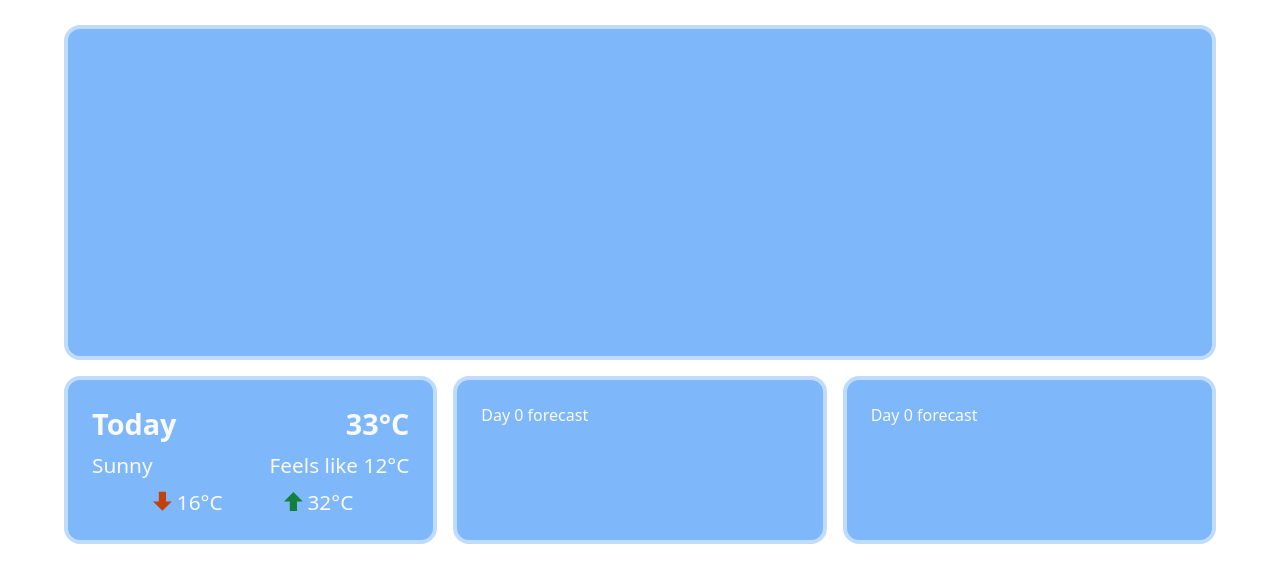
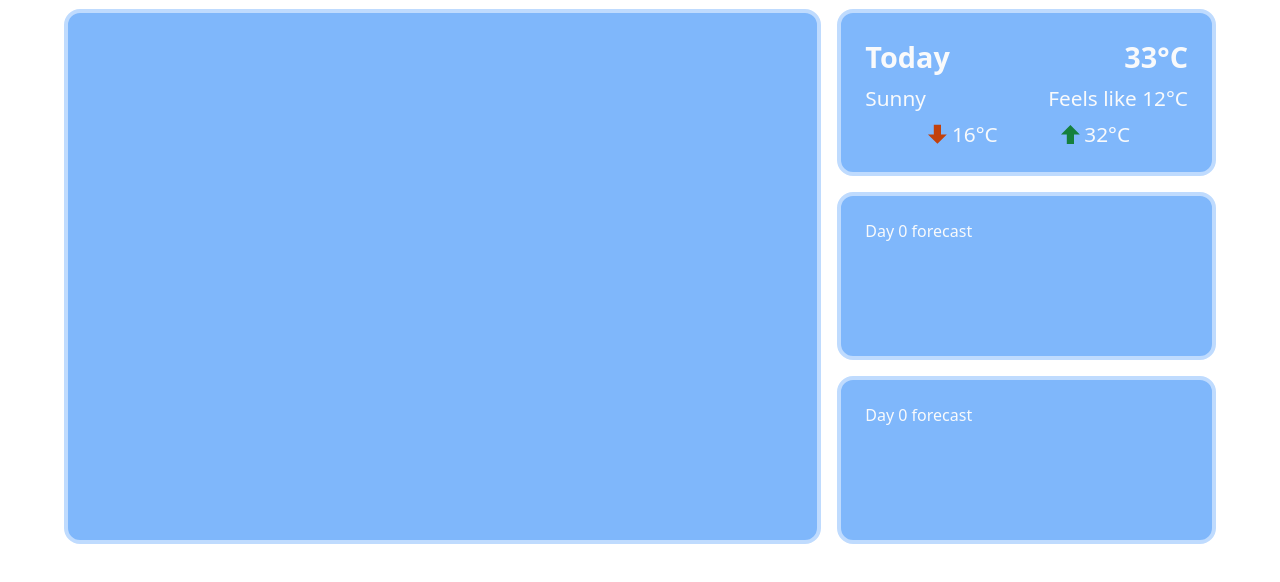
Before and after one commit to nimit-pasricha/weather-app, a website built with webpack: page src/index.html in a window 1280 px wide. Shown: the part 192-774 px from the top of the page. Built offline with nearby package versions, Linux system fonts and the light colour scheme; no server answers.

Commit message:
Restructure page to show forecast on side instead of bottom

```diff
--- a/src/style.css
+++ b/src/style.css
@@ -83,8 +83,8 @@ svg {
 .weather {
   height: 100%;
   display: grid;
-  grid-template-rows: 2fr 1fr;
-  grid-template-columns: 1fr 1fr 1fr;
+  grid-template-columns: 2fr 1fr;
+  grid-template-rows: 1fr 1fr 1fr;
   gap: 16px;
 }
 
@@ -97,7 +97,7 @@ svg {
 }
 
 div.current-weather {
-  grid-column: 1 / -1;
+  grid-row: 1 / -1;
   padding: 48px;
   display: flex;
   flex-direction: column;
```
